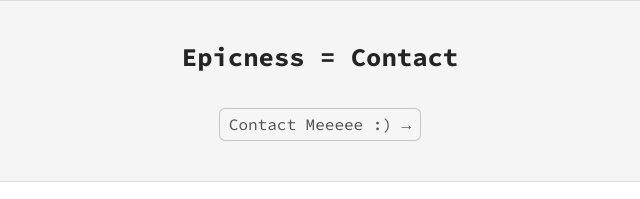
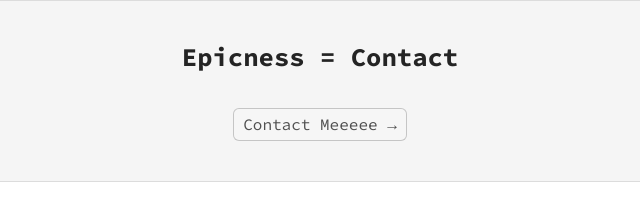
Before and after one commit to chedar10/chedar.dev, a website: page public/index.html in a window 1280 px wide. Shown: the part 1137-1336 px from the top of the page, 320-960 px from the left. Drawn offline with Linux system fonts and the light colour scheme; a web font is replaced by a local one.

Commit message:
'Deploying'

```diff
--- a/public/index.html
+++ b/public/index.html
@@ -456,7 +456,7 @@
 
         <section class="cta">
             <h3>Epicness = Contact</h3>
-            <a href="/contact/">Contact Meeeee :) →</a>
+            <a href="/contact/">Contact Meeeee →</a>
         </section>
 
     </main>
```
